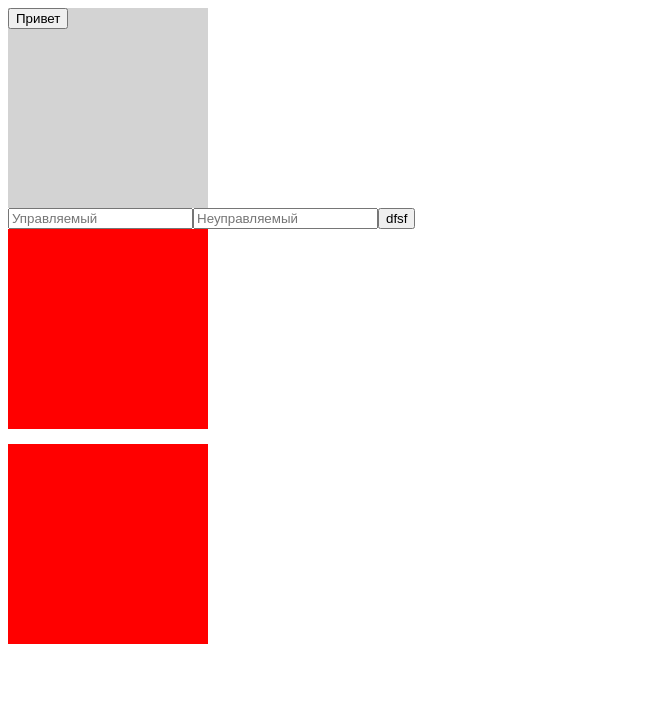
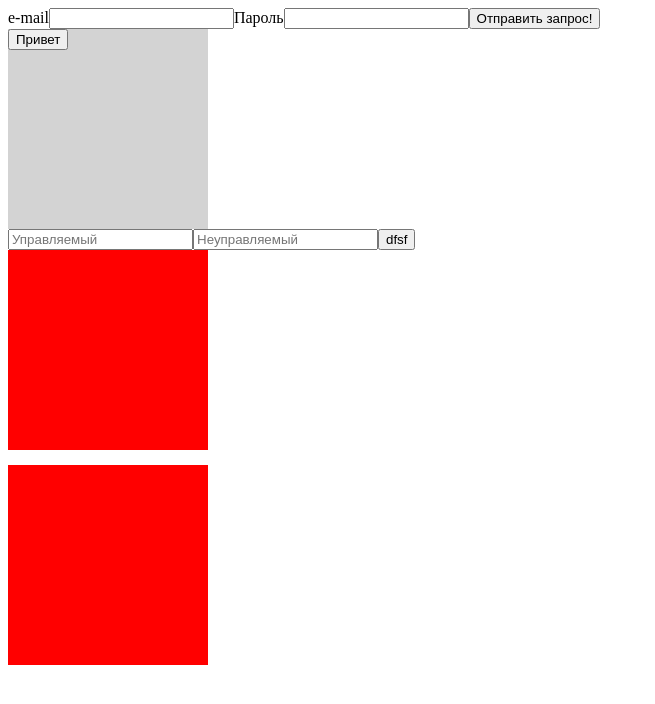
Before and after one commit to AleksandrErmolov/typescript-easy, a React (Create React App) app: page / in a window 1280 px wide. Shown: the top 704 px of the page, without its empty margins (0-655 px from the left). Built offline with nearby package versions, Linux system fonts and the light colour scheme; no server answers.

Commit message:
add post  action

```diff
--- a/src/App.tsx
+++ b/src/App.tsx
@@ -1,12 +1,12 @@
 import React, { useEffect, useState } from 'react';
 import Card, { cardVariant } from './component/Card';
-import UserList from './component/UserList';
 import { ITodo, IUser } from './types/types';
 import axios from 'axios';
 import List from './component/List';
 import UserItem from './component/UserItem';
 import TodoItem from './component/TodoItem';
 import EventsExample from './component/EventsExample';
+import { Post } from './component/Post';
 
 const App = () => {
 
@@ -45,6 +45,7 @@ const App = () => {
 
   return (
     <div>
+      <Post />
       <Card onClick={(num) => console.log(num)} width='200px' height='200px' variant={cardVariant.primary}>
         <button>Привет</button>
       </Card>
--- a/src/component/EventsExample.tsx
+++ b/src/component/EventsExample.tsx
@@ -42,8 +42,8 @@ const EventsExample: FC = () => {
 
     return (<div>
 
-        <input type="text" value={value} onChange={changeHandler} placeholder='Управляемый'/>
-        <input type="text" ref={inputRef} placeholder='Неуправляемый'/>
+        <input type="text" value={value} onChange={changeHandler} placeholder='Управляемый' />
+        <input type="text" ref={inputRef} placeholder='Неуправляемый' />
         <button onClick={clickHandler}> dfsf </button>
         <div onDrag={dragHandler} draggable style={{ width: 200, height: 200, background: 'red' }}> </div>
         <div
--- /dev/null
+++ b/src/component/Post.tsx
@@ -0,0 +1,51 @@
+import React, { FC, useState } from 'react';
+
+export const Post: FC = () => {
+
+    const [email, setEmail] = useState<string>('')
+    const [password, setPassword] = useState<string>('')
+    const [tokken, setTokken] = useState<string>('')
+
+    console.log("email", email)
+    console.log("password", password)
+
+
+    const getTokken = () => {
+
+        const auth = {
+            'email': email,
+            'password': password,
+        }
+        fetch('https://8.react.pages.academy/six-cities/login', {
+            method: 'POST',
+            headers: {
+                'Content-type': 'application/json'
+            },
+            body: JSON.stringify(auth)
+        })
+            .then((response) => {
+                return response.json();
+            })
+            .then((data) => {
+                console.log(data);
+            });
+
+    }
+
+
+    return (
+
+        <div>
+            <label>
+                e-mail
+                <input value={email} onChange={(e) => setEmail(e.target.value)} type="text" />
+            </label>
+
+            <label>
+                Пароль
+                <input value={password} onChange={(e) => setPassword(e.target.value)} type="password" />
+            </label>
+            <button onClick={getTokken}>Отправить запрос!</button>
+
+        </div>)
+};
```
